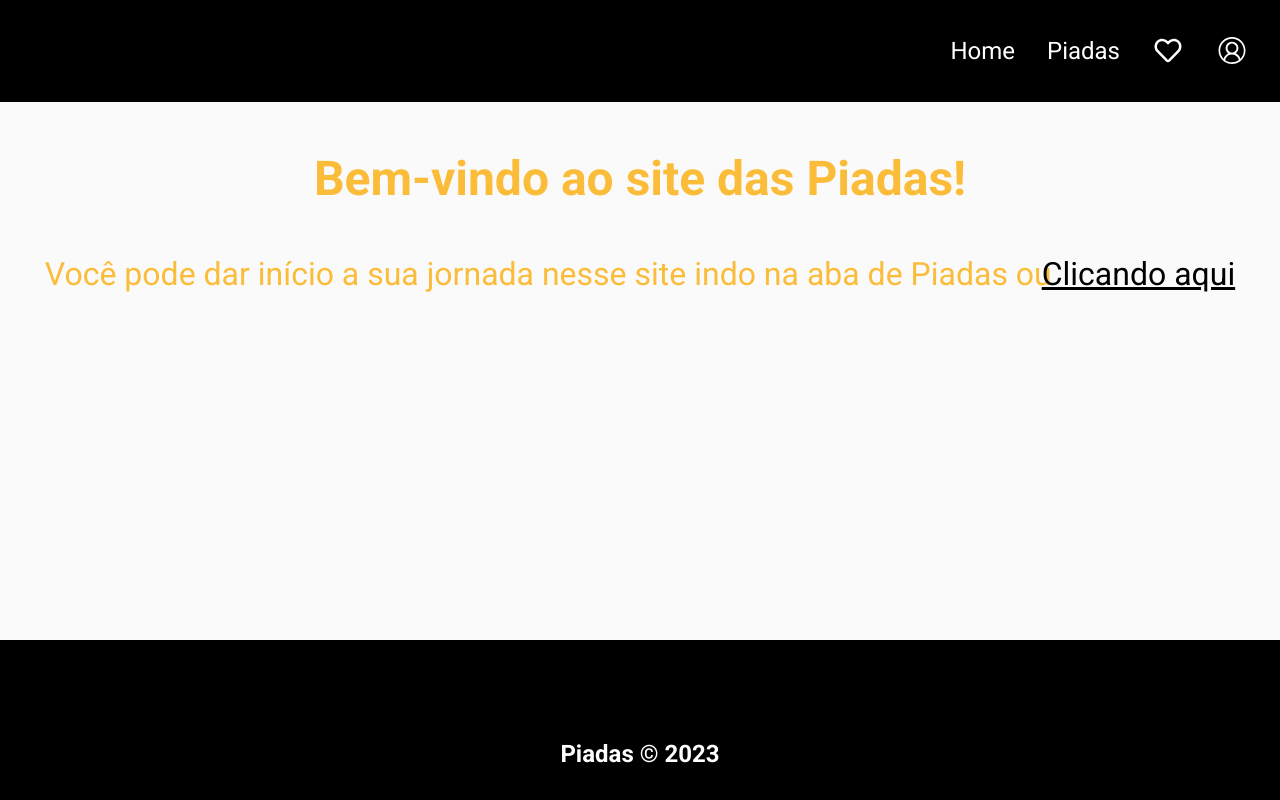
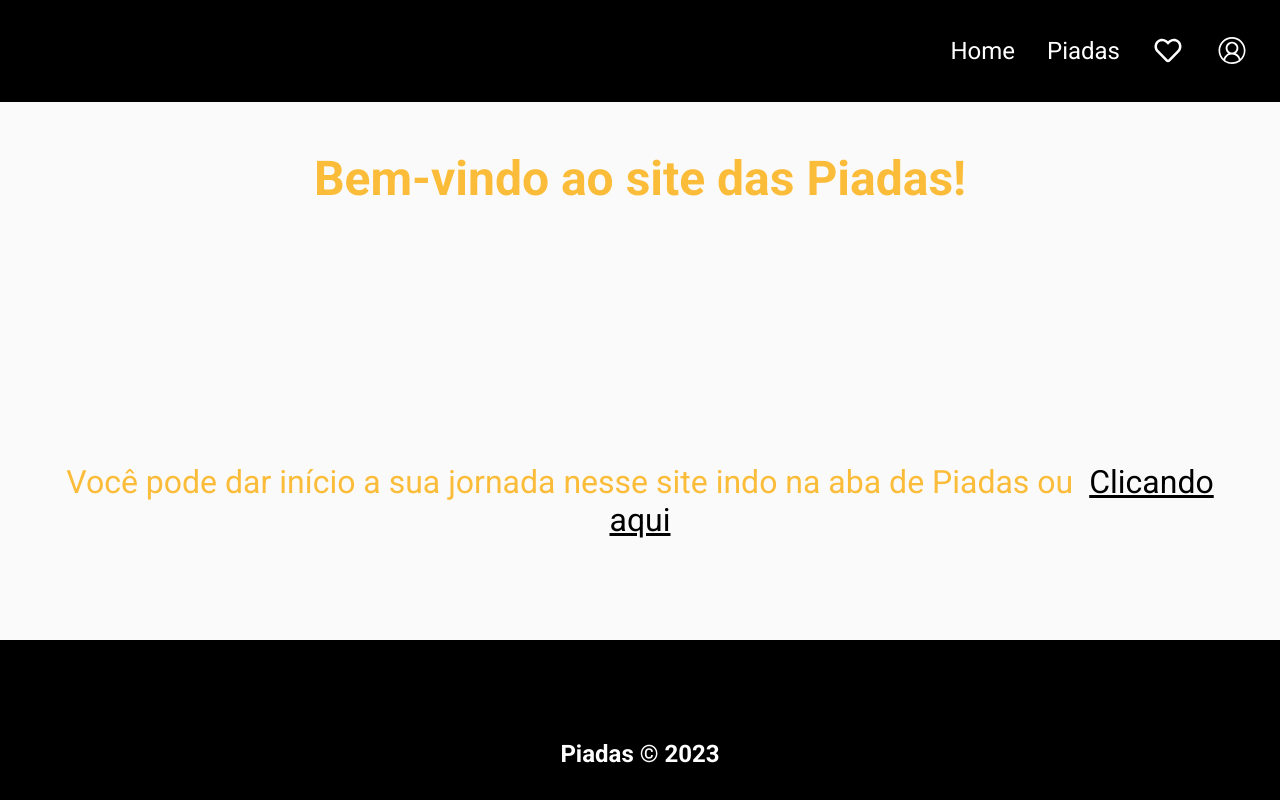
Before and after one commit to Luiz-Coelho/piadas, a React (Vite) app: page / in a window 1280 px wide. Built offline with nearby package versions, Linux system fonts and the light colour scheme; no server answers; some icons are missing.

Commit message:
css home finished

```diff
--- a/src/Home/Home.module.css
+++ b/src/Home/Home.module.css
@@ -9,7 +9,7 @@
 }
 
 h1 {
-  margin-bottom: 2rem;
+  margin-bottom: 15rem;
   padding: 1rem 2rem;
   border-radius: 1rem;
   font-size: 3rem;
@@ -20,18 +20,11 @@ h1 {
 }
 
 .link {
-  background-color: rgba(255, 255, 255, 0);
-  border: none;
   color: black;
-  text-decoration: underline;
-  margin-left: -10px;
+  margin-left: 1rem;
   transition: 0.5s;
 }
 
 .link:hover {
-  background-color: rgba(255, 255, 255, 0);
-  border: none;
   color: blue;
-  text-decoration: underline;
-  margin-left: -10px;
 }
```
